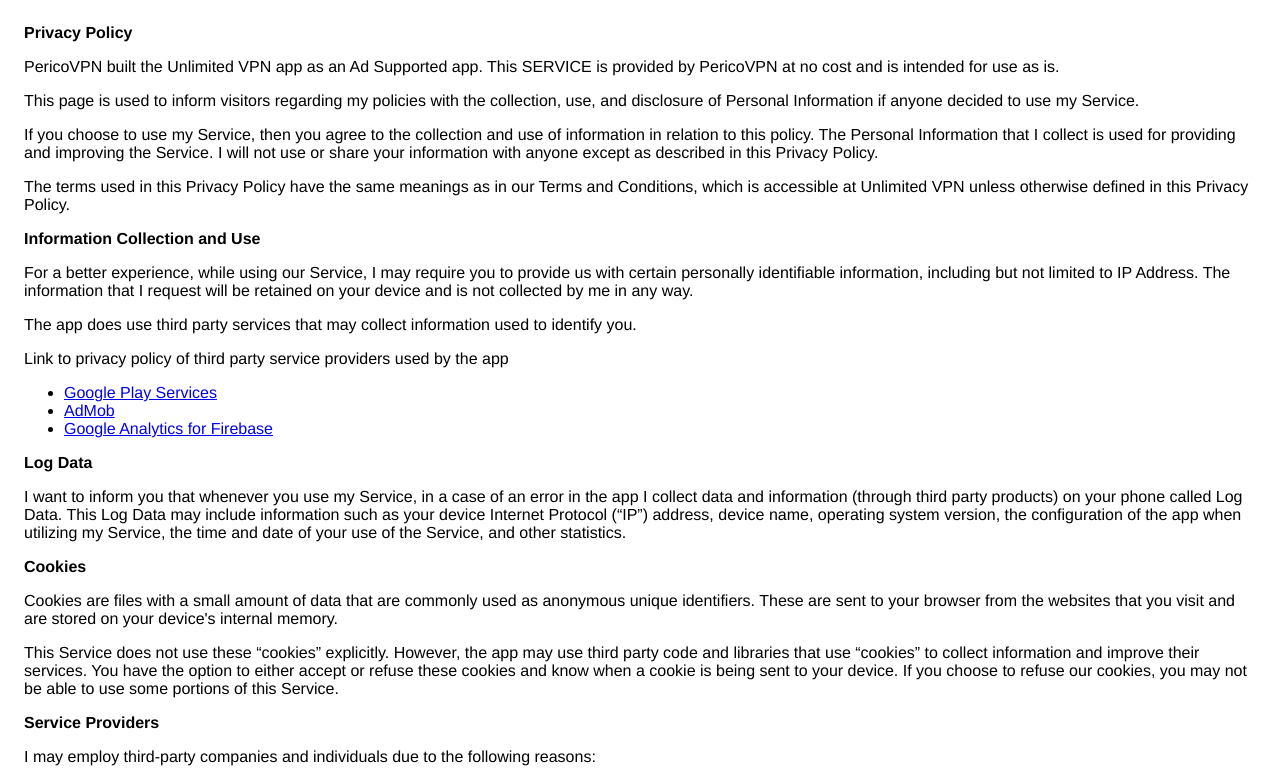
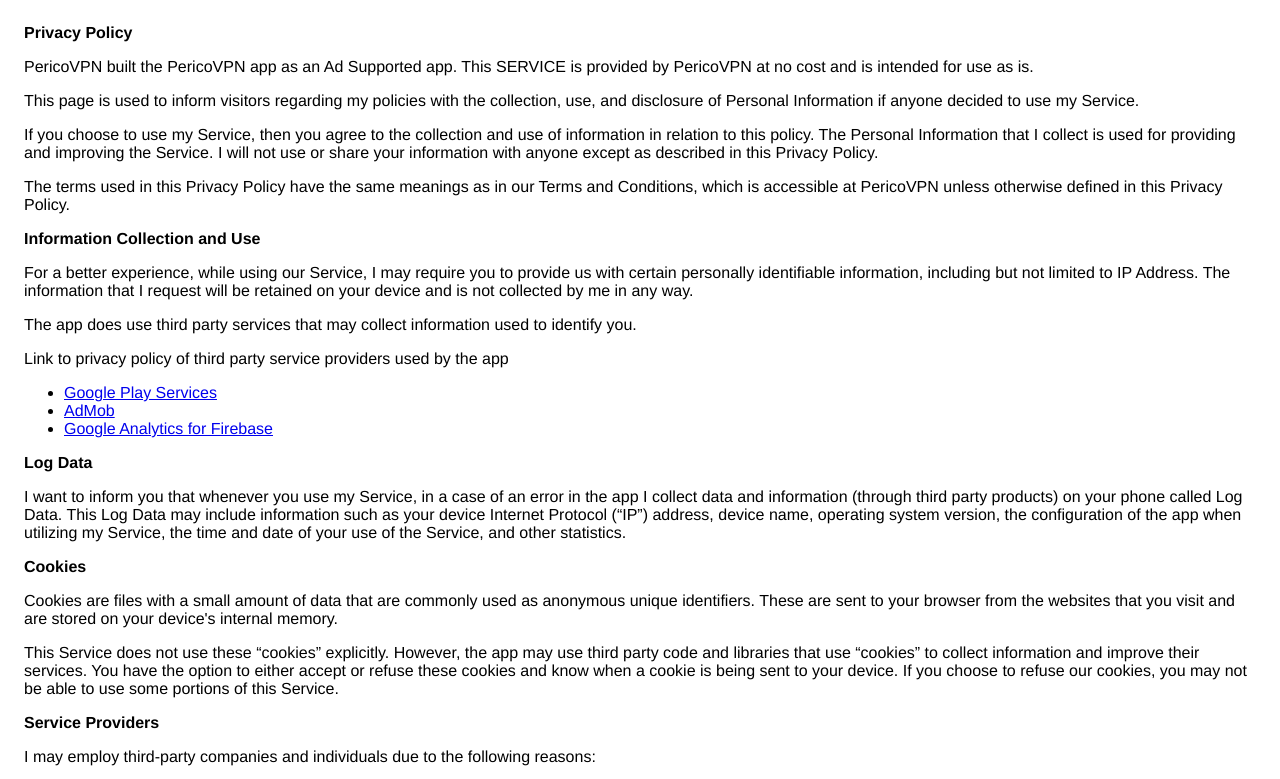
Before and after one commit to PericoVPN/pericovpn.github.io, a plain HTML site: page index.html in a window 1280 px wide. Shown: the top 779 px of the page. Drawn offline with Linux system fonts and the light colour scheme.

Commit message:
Update index.html

```diff
--- a/index.html
+++ b/index.html
@@ -7,7 +7,7 @@
     </head>
     <body>
     <strong>Privacy Policy</strong> <p>
-                  PericoVPN built the Unlimited VPN app as
+                  PericoVPN built the PericoVPN app as
                   an Ad Supported app. This SERVICE is provided by
                   PericoVPN at no cost and is intended for use as
                   is.
@@ -24,7 +24,7 @@
                 </p> <p>
                   The terms used in this Privacy Policy have the same meanings
                   as in our Terms and Conditions, which is accessible at
-                  Unlimited VPN unless otherwise defined in this Privacy Policy.
+                  PericoVPN unless otherwise defined in this Privacy Policy.
                 </p> <p><strong>Information Collection and Use</strong></p> <p>
                   For a better experience, while using our Service, I
                   may require you to provide us with certain personally
```
